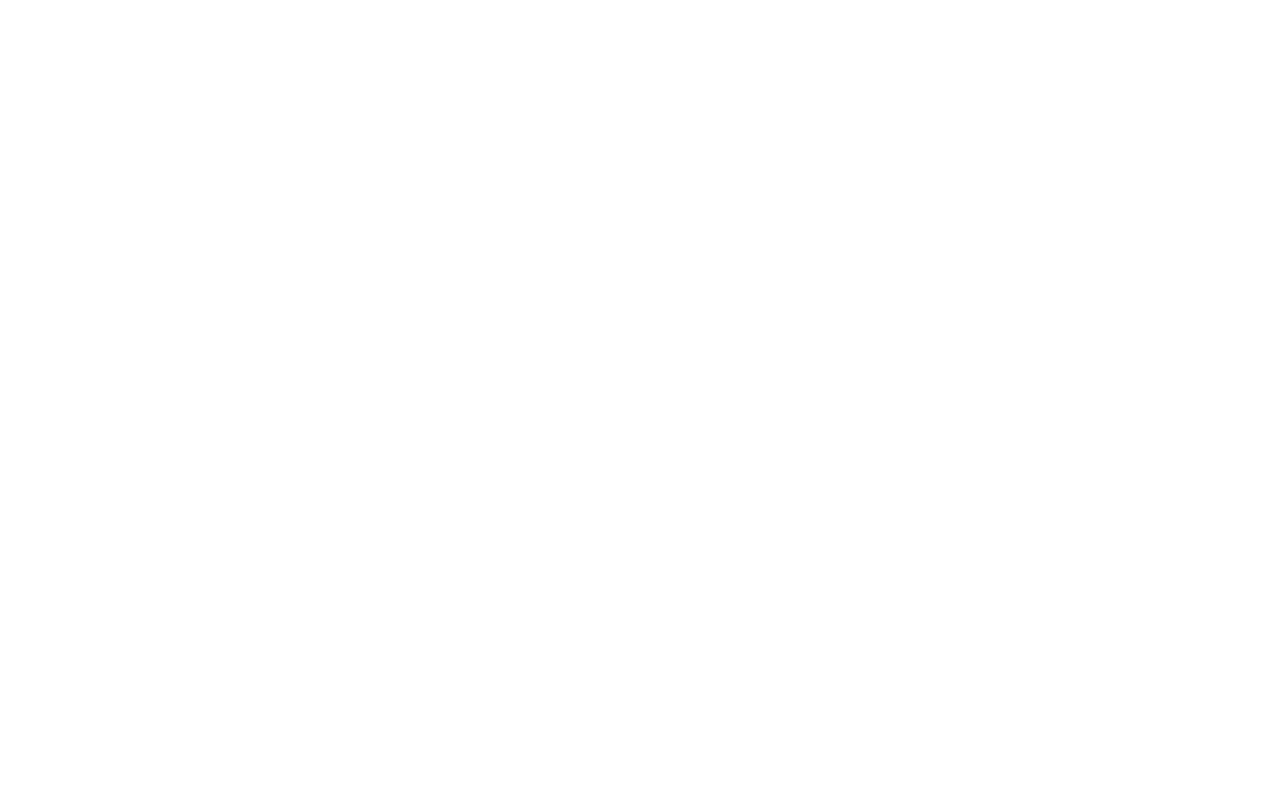
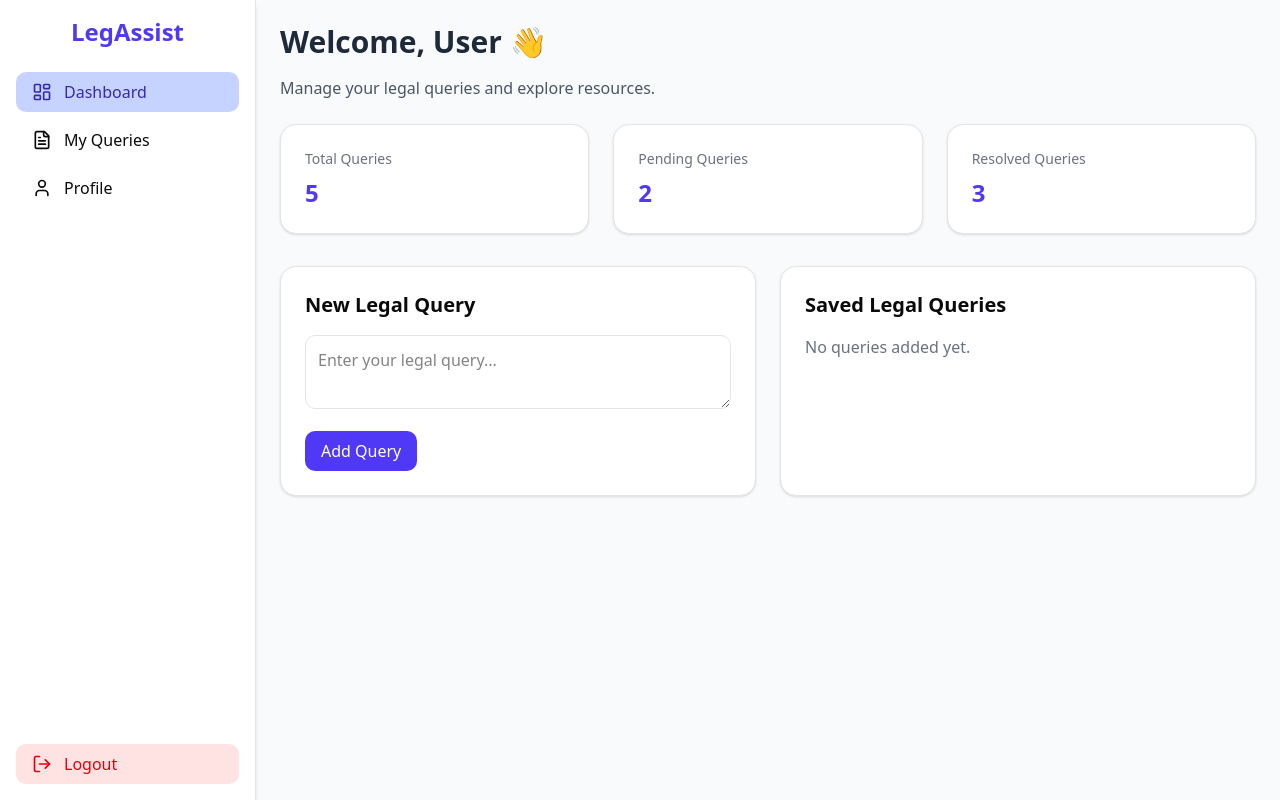
Before and after one commit to yash12990/legal-assist, a React (Vite) app: page /dashboard in a window 1280 px wide. Before the commit this address had no page. Built offline with nearby package versions, Linux system fonts and the light colour scheme.

Commit message:
dashboard

```diff
--- a/src/App.tsx
+++ b/src/App.tsx
@@ -5,6 +5,7 @@
 import LoginPage from "./pages/login-page";
 import SignupPage from "./pages/sign-up-page";
 import { AuthProvider } from "./context/AuthContext";
+import Dashboard from "./pages/dashboard";
 
 function App() {
   return (
@@ -19,6 +20,8 @@
             <Route path="/login" element={<LoginPage />} />
 
             <Route path="/signup" element={<SignupPage />} />
+
+            <Route path="/dashboard" element={<Dashboard />} />
           </Routes>
         </BrowserRouter>
       </AuthProvider>
--- /dev/null
+++ b/src/components/query-form.tsx
@@ -0,0 +1,40 @@
+import { useState } from "react";
+
+const QueryForm = () => {
+  const [query, setQuery] = useState("");
+  const [queries, setQueries] = useState<string[]>(
+    JSON.parse(localStorage.getItem("queries") || "[]")
+  );
+
+  const handleSubmit = (e: React.FormEvent) => {
+    e.preventDefault();
+    if (!query.trim()) return;
+
+    const updatedQueries = [...queries, query];
+    setQueries(updatedQueries);
+    localStorage.setItem("queries", JSON.stringify(updatedQueries));
+    setQuery("");
+  };
+
+  return (
+    <div className="bg-white p-6 rounded-2xl shadow-sm border">
+      <h2 className="text-xl font-semibold mb-4">New Legal Query</h2>
+      <form onSubmit={handleSubmit} className="space-y-4">
+        <textarea
+          value={query}
+          onChange={(e) => setQuery(e.target.value)}
+          placeholder="Enter your legal query..."
+          className="w-full border rounded-lg p-3 focus:outline-none focus:ring-2 focus:ring-indigo-400"
+        />
+        <button
+          type="submit"
+          className="bg-indigo-600 hover:bg-indigo-700 text-white px-4 py-2 rounded-lg transition"
+        >
+          Add Query
+        </button>
+      </form>
+    </div>
+  );
+};
+
+export default QueryForm;
--- /dev/null
+++ b/src/components/query-list.tsx
@@ -0,0 +1,54 @@
+import { useEffect, useState } from "react";
+
+export type Queries = {
+  date: string;
+  id: number;
+  status: string;
+  text: string;
+};
+
+const QueryList = () => {
+  const [queries, setQueries] = useState<Queries[]>([]);
+  console.log("🚀 ~ QueryList ~ queries:", queries);
+
+  // Fetch queries from localStorage whenever they change
+  const fetchQueries = () => {
+    const storedQueries = JSON.parse(localStorage.getItem("queries") || "[]");
+    setQueries(storedQueries);
+  };
+
+  useEffect(() => {
+    fetchQueries();
+
+    // Listen for localStorage changes (useful if query added from another tab/component)
+    const handleStorageChange = () => fetchQueries();
+    window.addEventListener("storage", handleStorageChange);
+
+    return () => {
+      window.removeEventListener("storage", handleStorageChange);
+    };
+  }, []);
+
+  return (
+    <div className="bg-white p-6 rounded-2xl shadow-sm border">
+      <h2 className="text-xl font-semibold mb-4">Saved Legal Queries</h2>
+
+      {queries.length === 0 ? (
+        <p className="text-gray-500">No queries added yet.</p>
+      ) : (
+        <ul className="space-y-2">
+          {queries.map((query, idx) => (
+            <li
+              key={query.id}
+              className="p-3 bg-indigo-50 rounded-lg border border-indigo-100"
+            >
+              {idx}. {query.text}
+            </li>
+          ))}
+        </ul>
+      )}
+    </div>
+  );
+};
+
+export default QueryList;
--- /dev/null
+++ b/src/components/sidebar.tsx
@@ -0,0 +1,66 @@
+import { NavLink, useNavigate } from "react-router-dom";
+import { useAuth } from "@/context/AuthContext";
+import { LogOut, LayoutDashboard, FileText, User } from "lucide-react";
+
+const Sidebar = () => {
+  const { logout } = useAuth();
+  const navigate = useNavigate();
+
+  const handleLogout = () => {
+    logout();
+    navigate("/login");
+  };
+
+  const linkClasses =
+    "flex items-center gap-3 px-4 py-2 rounded-lg hover:bg-indigo-100 transition-colors duration-200";
+
+  return (
+    <aside className="bg-white shadow-md h-screen w-64 flex flex-col fixed left-0 top-0 p-4 border-r">
+      <h2 className="text-2xl font-bold text-indigo-600 mb-6 text-center">
+        LegAssist
+      </h2>
+
+      <nav className="flex-1 space-y-2">
+        <NavLink
+          to="/dashboard"
+          className={({ isActive }) =>
+            `${linkClasses} ${isActive ? "bg-indigo-200 text-indigo-800" : ""}`
+          }
+        >
+          <LayoutDashboard size={20} />
+          Dashboard
+        </NavLink>
+
+        <NavLink
+          to="/queries"
+          className={({ isActive }) =>
+            `${linkClasses} ${isActive ? "bg-indigo-200 text-indigo-800" : ""}`
+          }
+        >
+          <FileText size={20} />
+          My Queries
+        </NavLink>
+
+        <NavLink
+          to="/profile"
+          className={({ isActive }) =>
+            `${linkClasses} ${isActive ? "bg-indigo-200 text-indigo-800" : ""}`
+          }
+        >
+          <User size={20} />
+          Profile
+        </NavLink>
+      </nav>
+
+      <button
+        onClick={handleLogout}
+        className="mt-6 flex items-center gap-3 px-4 py-2 bg-red-100 text-red-600 rounded-lg hover:bg-red-200 transition-colors duration-200"
+      >
+        <LogOut size={20} />
+        Logout
+      </button>
+    </aside>
+  );
+};
+
+export default Sidebar;
--- /dev/null
+++ b/src/components/stats-card.tsx
@@ -0,0 +1,15 @@
+type StatsCardProps = {
+  title: string;
+  value: string | number;
+};
+
+const StatsCard = ({ title, value }: StatsCardProps) => {
+  return (
+    <div className="bg-white p-6 rounded-2xl shadow-sm border hover:shadow-md transition-shadow duration-200">
+      <p className="text-gray-500 text-sm">{title}</p>
+      <h3 className="text-2xl font-bold text-indigo-600 mt-2">{value}</h3>
+    </div>
+  );
+};
+
+export default StatsCard;
--- /dev/null
+++ b/src/pages/dashboard.tsx
@@ -0,0 +1,39 @@
+import QueryForm from "@/components/query-form";
+import QueryList from "@/components/query-list";
+import Sidebar from "@/components/sidebar";
+import StatsCard from "@/components/stats-card";
+import { useAuth } from "@/context/AuthContext";
+
+const Dashboard = () => {
+  const { user } = useAuth();
+
+  return (
+    <div className="flex">
+      <Sidebar />
+
+      <main className="flex-1 ml-64 p-6 bg-gray-50 min-h-screen">
+        <h1 className="text-3xl font-bold text-gray-800 mb-4">
+          Welcome, {user?.firstName || "User"} 👋
+        </h1>
+        <p className="text-gray-600 mb-6">
+          Manage your legal queries and explore resources.
+        </p>
+
+        {/* Stats Section */}
+        <div className="grid grid-cols-1 sm:grid-cols-2 lg:grid-cols-3 gap-6 mb-8">
+          <StatsCard title="Total Queries" value="5" />
+          <StatsCard title="Pending Queries" value="2" />
+          <StatsCard title="Resolved Queries" value="3" />
+        </div>
+
+        {/* Query Section */}
+        <div className="grid grid-cols-1 lg:grid-cols-2 gap-6">
+          <QueryForm />
+          <QueryList />
+        </div>
+      </main>
+    </div>
+  );
+};
+
+export default Dashboard;
```
